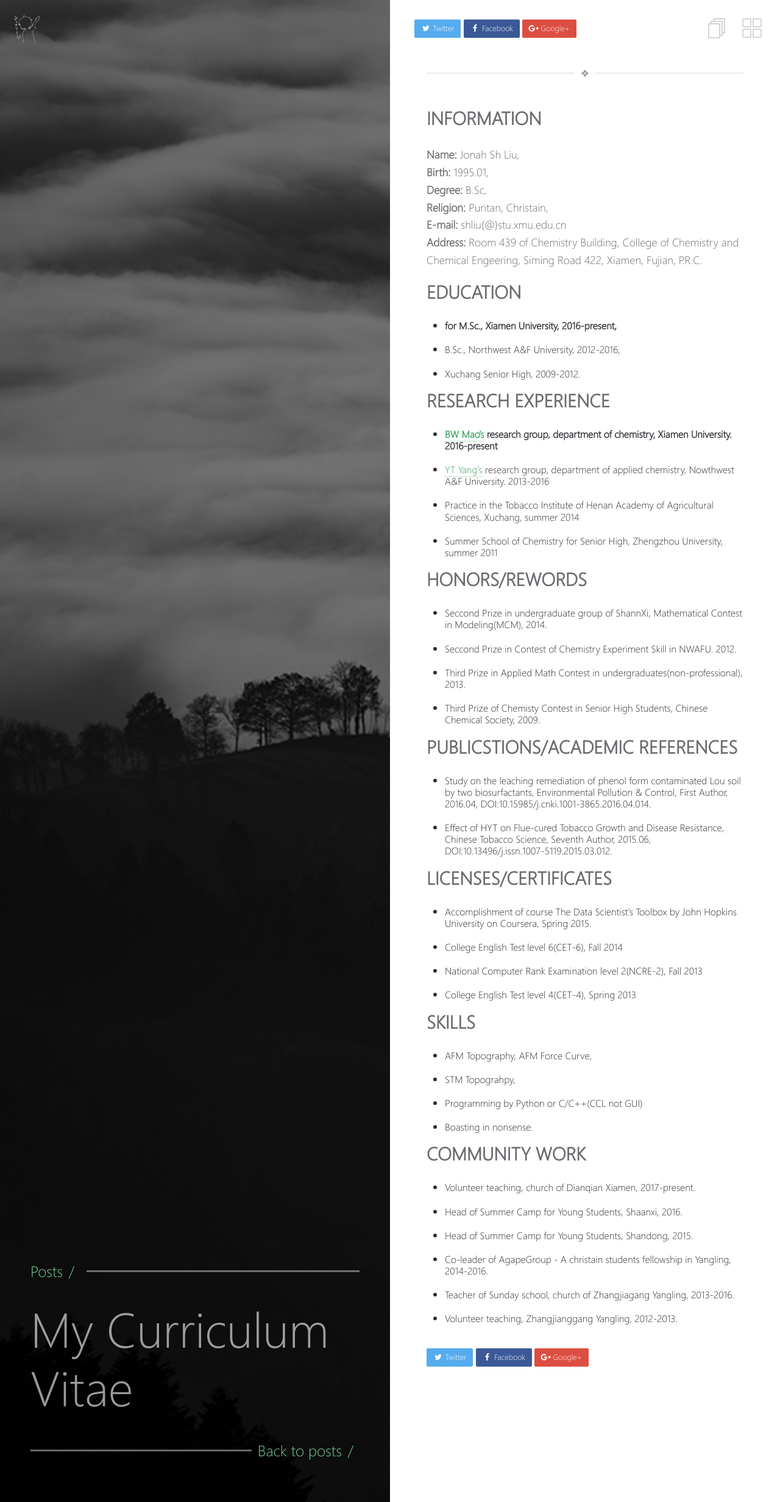
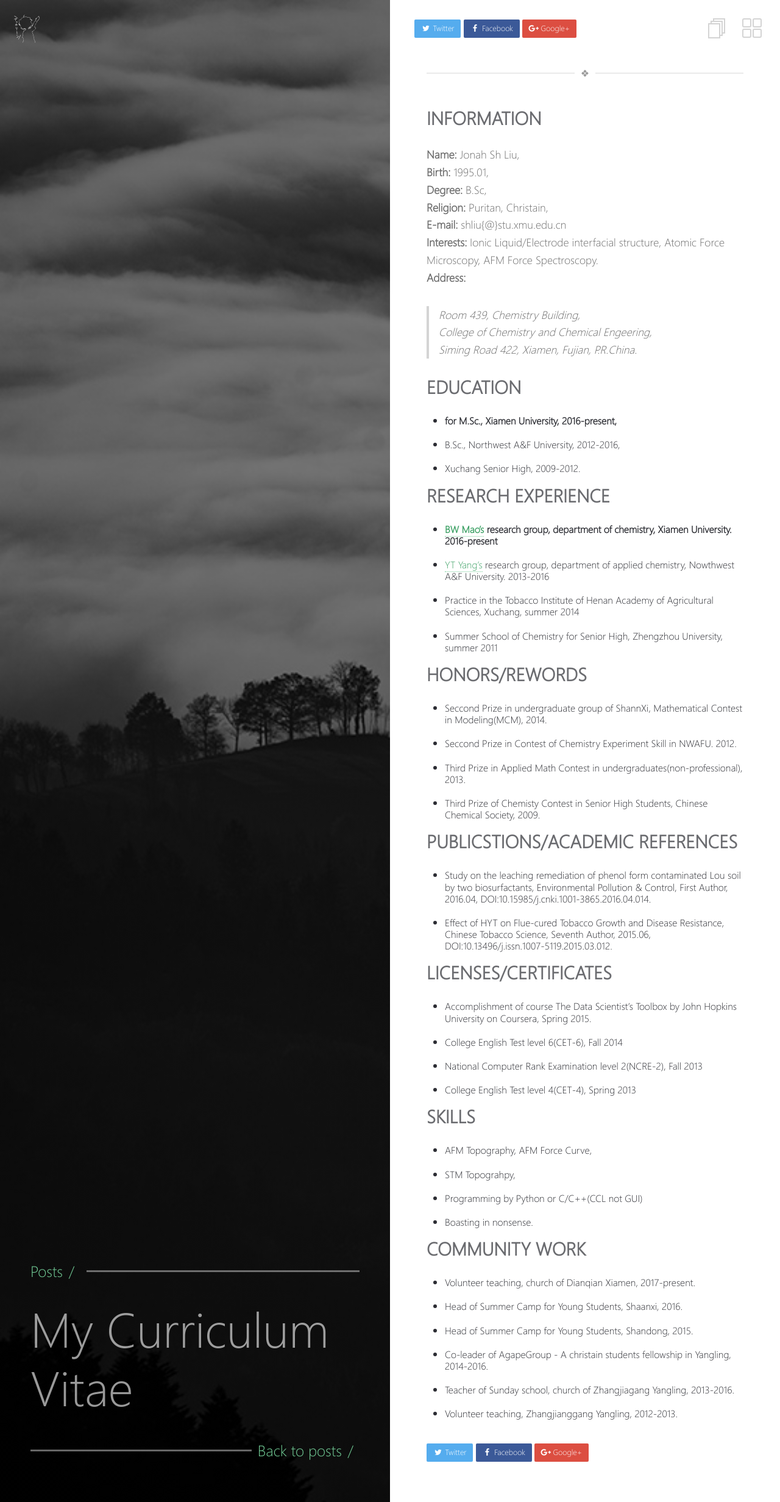
Before and after one commit to shuayliu/shuayliu.github.io, a Jekyll site: the page built from _pages/Curriculum_Vitae.md, in a window 1280 px wide. Shown: the whole page at 61% size. Built offline with Jekyll 4.4.1, drawn with Linux system fonts in a browser that asks for light colours.

Commit message:
update address and interests

```diff
--- a/_pages/Curriculum_Vitae.md
+++ b/_pages/Curriculum_Vitae.md
@@ -11,7 +11,11 @@ permalink: /cv.html
 **Degree:** B.Sc,
 **Religion:** Puritan, Christain,
 **E-mail:** shliu{@}stu.xmu.edu.cn
-**Address:** Room 439 of Chemistry Building, College of Chemistry and Chemical Engeering, Siming Road 422, Xiamen, Fujian, P.R.C.
+**Interests:** Ionic Liquid/Electrode interfacial structure, Atomic Force Microscopy,  AFM Force Spectroscopy.
+**Address:**
+> Room 439, Chemistry Building,
+> College of Chemistry and Chemical Engeering,
+> Siming Road 422, Xiamen, Fujian, P.R.China.
 
 ## EDUCATION
 - **for M.Sc., Xiamen University, 2016-present,**
```
